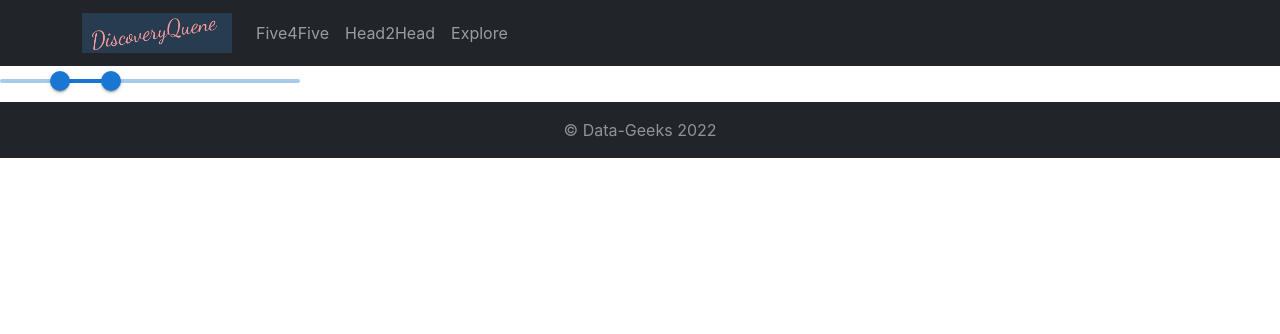
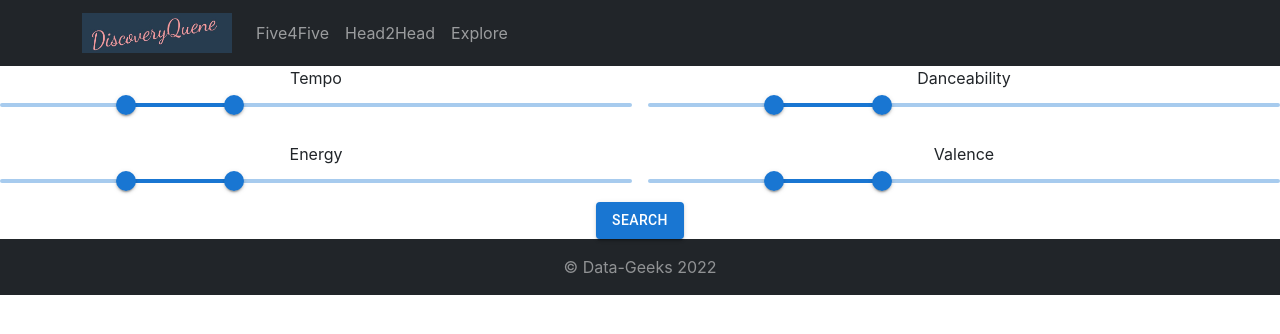
Before and after one commit to giveitem/DiscoveryQueue, a React (Create React App) app in the folder client/: page /Explore in a window 1280 px wide. Shown: the top 334 px of the page. Built offline with nearby package versions, Linux system fonts and the light colour scheme.

Commit message:
search boarder

```diff
--- a/client/src/fetcher.js
+++ b/client/src/fetcher.js
@@ -63,4 +63,7 @@ const getRandResults = async (query) => {
     return ans.results;
 
 }
-export { getSearchSongs, getRandSongs, getRandResults }
+const getBarResults = async (query) => {
+
+}
+export { getSearchSongs, getRandSongs, getRandResults, getBarResults }
--- a/client/src/pages/explore.js
+++ b/client/src/pages/explore.js
@@ -1,26 +1,127 @@
 import * as React from 'react';
+import Slider from '@mui/material/Slider';
+import { styled } from '@mui/material/styles';
 import Box from '@mui/material/Box';
-import Slider from '@mui/material/Slider';
+import Paper from '@mui/material/Paper';
+import Grid from '@mui/material/Unstable_Grid2';
+import Button from '@mui/material/Button';
+import Table from '@mui/material/Table';
+import TableBody from '@mui/material/TableBody';
+import TableCell from '@mui/material/TableCell';
+import TableContainer from '@mui/material/TableContainer';
+import TableHead from '@mui/material/TableHead';
+import TablePagination from '@mui/material/TablePagination';
+import TableRow from '@mui/material/TableRow';
 
+const Item = styled(Paper)(({ theme }) => ({
+    backgroundColor: theme.palette.mode === 'dark' ? '#1A2027' : '#fff',
+    ...theme.typography.body2,
+    padding: theme.spacing(1),
+    textAlign: 'center',
+    color: theme.palette.text.secondary,
+}));
 function valuetext(value) {
     return `${value}°C`;
 }
 export default function Explore() {
-    const [value, setValue] = React.useState([20, 37]);
+    const [tempoValue, setTempoValue] = React.useState([20, 37]);
+    const [danceValue, setDanceValue] = React.useState([20, 37]);
+    const [energyValue, setEnergyValue] = React.useState([20, 37]);
+    const [valenceValue, setValenceValue] = React.useState([20, 37]);
 
-    const handleChange = (event, newValue) => {
-        setValue(newValue);
+    const handleTempoChange = (event, newValue) => {
+        setTempoValue(newValue);
     };
 
+    const handleDanceChange = (event, newValue) => {
+        setDanceValue(newValue);
+    };
+
+
+    const handleEnergyChange = (event, newValue) => {
+        setEnergyValue(newValue);
+    };
+
+
+    const handleValenceChange = (event, newValue) => {
+        setValenceValue(newValue);
+    };
+
+    const handleSearch = () => {
+
+    }
+    const columns = [
+        { id: 'name', label: 'Track Name', minWidth: 170 },
+        {
+            id: 'artists_name',
+            label: 'Artist',
+            minWidth: 170,
+            align: 'right',
+        },
+        {
+            id: 'album',
+            label: 'Album',
+            minWidth: 170,
+            align: 'right',
+        },
+        {
+            id: 'date',
+            label: 'Release Date',
+            minWidth: 170,
+            align: 'right',
+        }
+    ];
+
     return (
-        <Box sx={{ width: 300 }}>
-            <Slider
-                getAriaLabel={() => 'Temperature range'}
-                value={value}
-                onChange={handleChange}
-                valueLabelDisplay="auto"
-                getAriaValueText={valuetext}
-            />
+        <Box sx={{ flexGrow: 1 }}>
+            <Grid container spacing={2} columns={16}>
+                <Grid xs={8}>
+                    <label>Tempo</label>
+                    <Slider
+                        getAriaLabel={() => 'Temperature range'}
+                        value={tempoValue}
+                        onChange={handleTempoChange}
+                        valueLabelDisplay="auto"
+                        getAriaValueText={valuetext}
+                    />
+                </Grid>
+                <Grid xs={8}>
+                    <label>Danceability</label>
+                    <Slider
+                        getAriaLabel={() => 'Temperature range'}
+                        value={danceValue}
+                        onChange={handleDanceChange}
+                        valueLabelDisplay="auto"
+                        getAriaValueText={valuetext}
+                    />
+                </Grid>
+                <Grid xs={8}>
+                    <label>Energy</label>
+                    <Slider
+                        getAriaLabel={() => 'Temperature range'}
+                        value={energyValue}
+                        onChange={handleEnergyChange}
+                        valueLabelDisplay="auto"
+                        getAriaValueText={valuetext}
+                    />
+                </Grid>
+                <Grid xs={8}>
+                    <label>Valence</label>
+                    <Slider
+                        getAriaLabel={() => 'Temperature range'}
+                        value={valenceValue}
+                        onChange={handleValenceChange}
+                        valueLabelDisplay="auto"
+                        getAriaValueText={valuetext}
+                    />
+                </Grid>
+
+            </Grid>
+            <Button variant="contained" onClick={() => handleSearch()}>Search</Button>
         </Box>
+
+
+
+
     );
 }
--- a/client/src/pages/five4five.js
+++ b/client/src/pages/five4five.js
@@ -32,12 +32,6 @@ const columns = [
     {
         id: 'date',
         label: 'Release Date',
-        minWidth: 170,
-        align: 'right',
-    },
-    {
-        id: 'select',
-        label: 'Select',
         minWidth: 170,
         align: 'right',
     }
@@ -108,7 +102,7 @@ const Five4Five = (props) => {
                 ))}
             </div> */}
             <Paper sx={{ width: '100%', overflow: 'hidden' }}>
-                <TableContainer sx={{ maxHeight: 440 }}>
+                <TableContainer sx={{ maxHeight: 800 }}>
                     <Table stickyHeader aria-label="sticky table">
                         <TableHead>
                             <TableRow>
@@ -121,6 +115,8 @@ const Five4Five = (props) => {
                                         {column.label}
                                     </TableCell>
                                 ))}
+                                <TableCell>
+                                </TableCell>
                             </TableRow>
                         </TableHead>
                         <TableBody>
@@ -139,7 +135,7 @@ const Five4Five = (props) => {
                                                     </TableCell>
                                                 );
                                             })}
-                                            <TableCell key={columns[4].id} align={columns[4].align}>
+                                            <TableCell key={columns[3].id} align={columns[3].align}>
                                                 <Button variant="contained" color="success" onClick={() => addSong(row)}>
                                                     Add Song
                                                 </Button>
```
